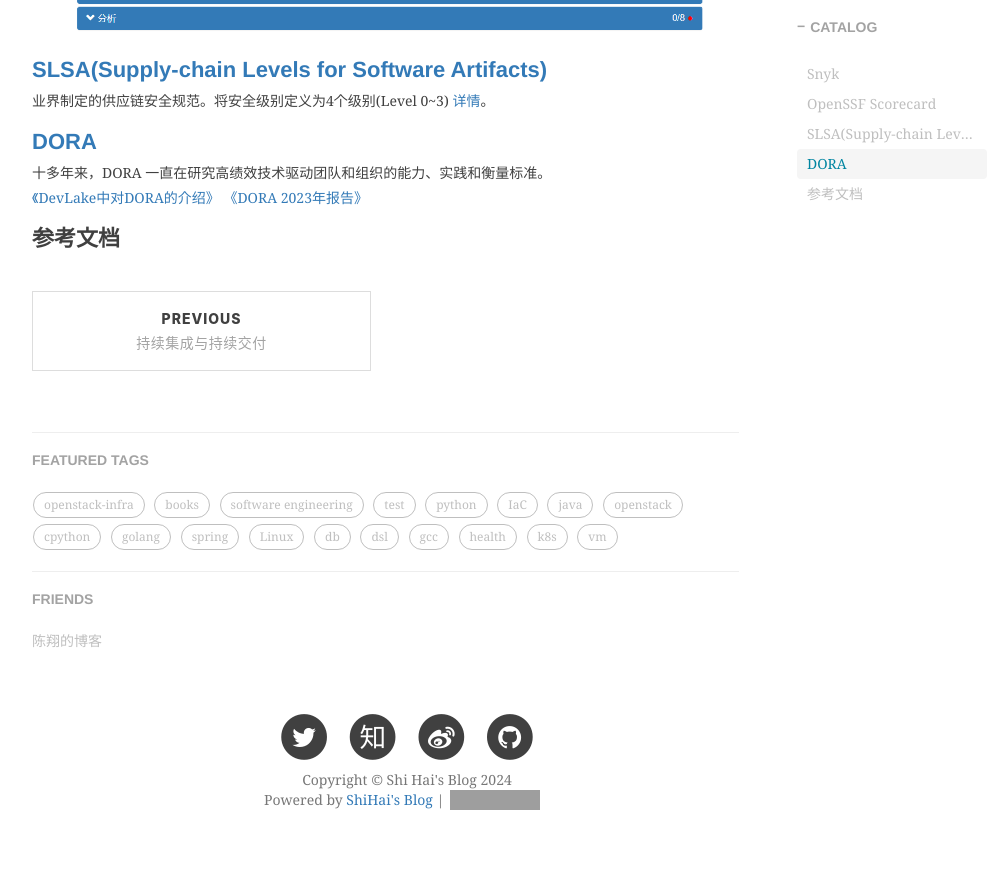
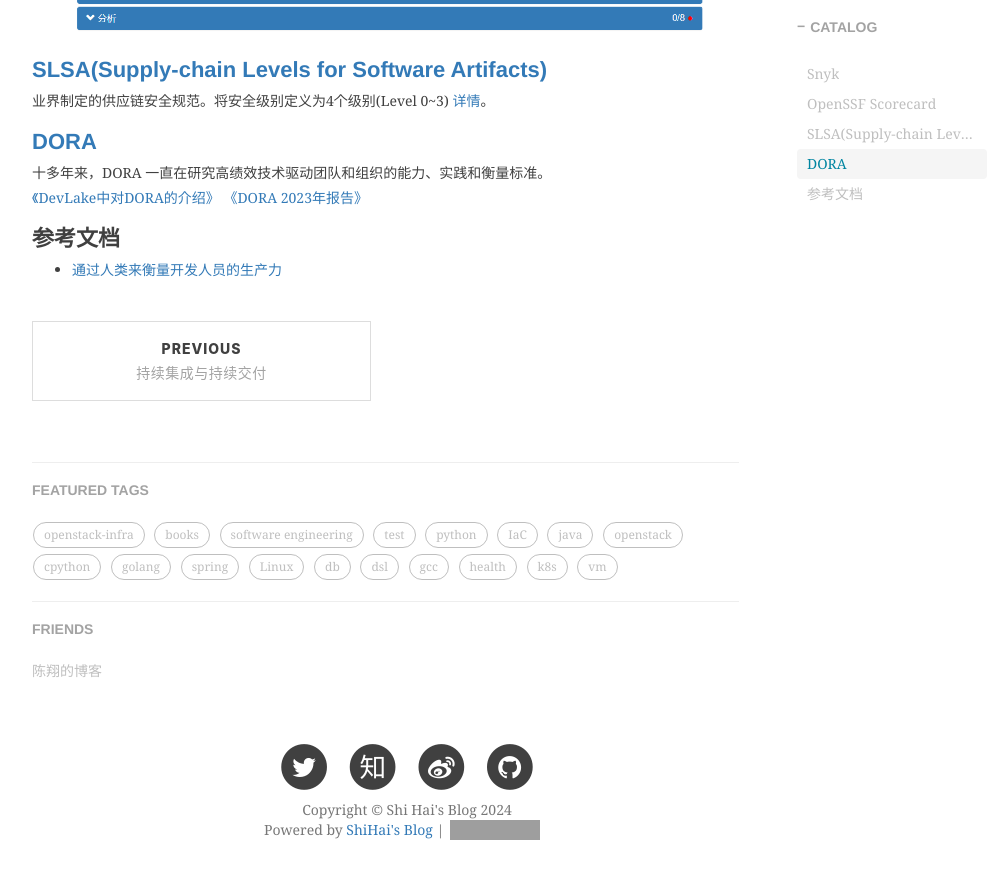
Before and after one commit to shihai1991/shihai1991.github.io, a Jekyll site: the page built from _posts/2024-11-25-业界对CICD能力评级.md, in a window 1280 px wide and 900 px high, scrolled down 1413 px. Shown: the top 879 px of the window, without its empty margins (233-1236 px from the left). Built offline with Jekyll 4.4.1, drawn with Linux system fonts in a browser that asks for light colours; nearby versions of some CDN libraries; comment, search, counter and statistics services are not loaded; grey boxes are pictures that could not be loaded.

Commit message:
Update 2024-11-25-业界对CICD能力评级.md

```diff
--- a/_posts/2024-11-25-业界对CICD能力评级.md
+++ b/_posts/2024-11-25-业界对CICD能力评级.md
@@ -31,3 +31,4 @@
 [《DORA 2023年报告》](https://dora.dev/research/2023/dora-report/2023-dora-accelerate-state-of-devops-report_zh-TW.pdf)
 
 # 参考文档
+- [通过人类来衡量开发人员的生产力](https://martinfowler.com/articles/measuring-developer-productivity-humans.html#TheTwoTypesOfQualitativeMetrics)
```
